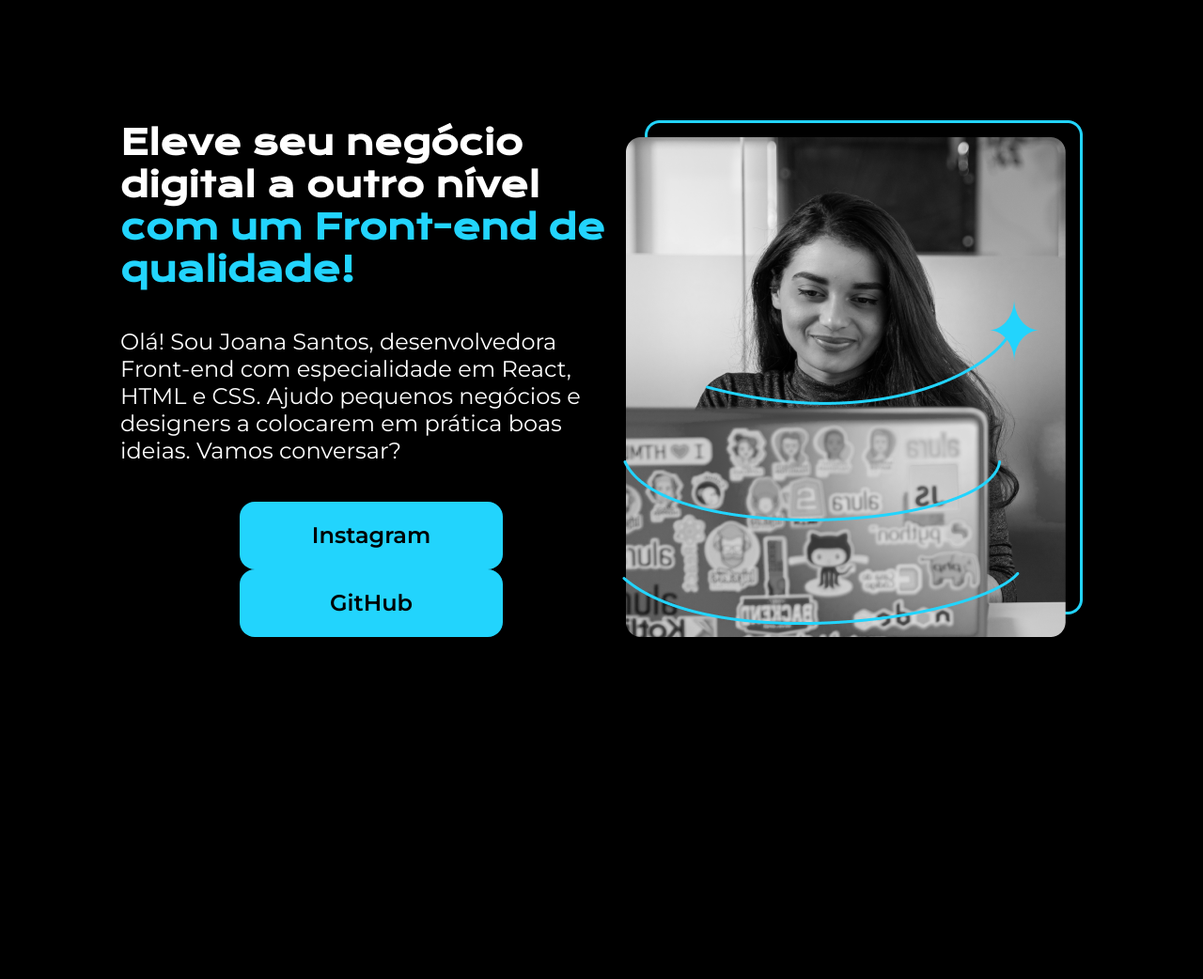
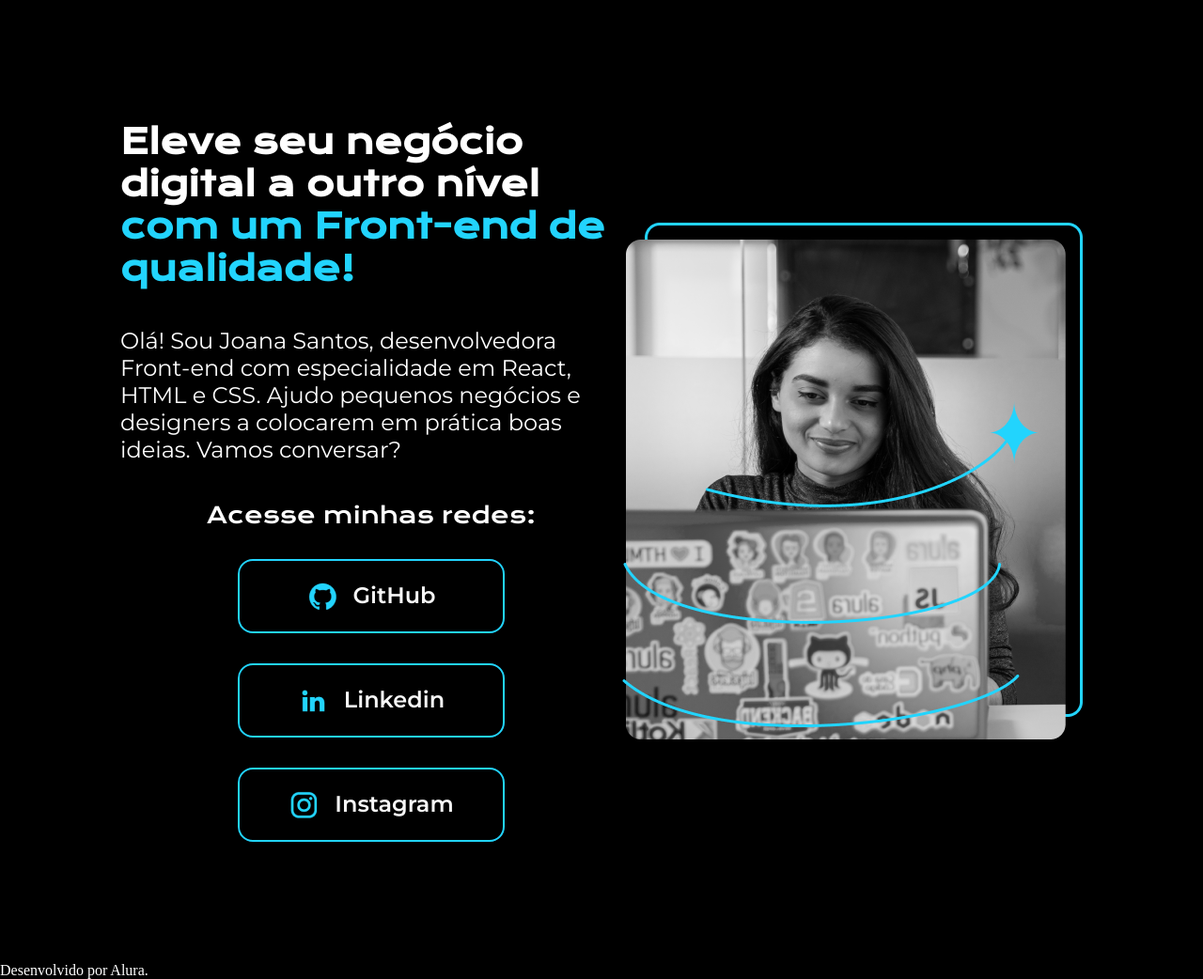
Before and after one commit to raniel-lopes/Portfolio-Allura, a plain HTML site: page Portfolio/index.html in a window 1280 px wide. Shown: the whole page at 94% size. Before the commit the page ends 928 px from the top, so only its background shows below. Drawn offline with nearby package versions, Linux system fonts and the light colour scheme.

Commit message:
commit imags

```diff
--- a/Portfolio/index.html
+++ b/Portfolio/index.html
@@ -22,13 +22,26 @@
             colocarem em prática boas ideias. Vamos
             conversar?</p>
             <div class="apresentacao__links">
-                <a class="apresentacao__links__link" href="https://instagram.com/rafaballerini">Instagram</a>
-                <a class="apresentacao__links__link" href="https://github.com/guilhermeonrails">GitHub</a>
+                <h2 class="apresentacao__links__subtitulo">Acesse minhas redes:</h2>
+                <a class="apresentacao__links__link" href="https://github.com/guilhermeonrails">
+                    <img src="./assets/github.png">
+                    GitHub
+                </a>
+                <a class="apresentacao__links__link" href="https://www.linkedin.com/in/raniel-lopes/">
+                    <img src="./assets/linkedin.png">
+                    Linkedin
+                </a>
+                <a class="apresentacao__links__link" href="https://instagram.com/rafaballerini">
+                    <img src="./assets/instagram.png">
+                    Instagram
+                </a>
             </div>
         </section>
-        <img src="imagem.png" alt="Foto da Joana Santos programando">
+        <img src="./assets/Imagem.png" alt="Foto da Joana Santos programando">
     </main>
-    <footer></footer>
+    <footer class="rodape">
+        <p>Desenvolvido por Alura.</p>
+    </footer>
 </body>
 
 </html>
--- a/Portfolio/style.css
+++ b/Portfolio/style.css
@@ -13,6 +13,7 @@ body {
     box-sizing: border-box;
 
 }
+
 .titulo-destaque {
     color:#22d4fd;
 }
@@ -46,10 +47,22 @@ body {
     flex-direction: column;
     justify-content: space-between;
     align-items: center;
+    gap: 32px;
+}
+
+.apresentacao__links__subtitulo {
+    font-family: 'Krona one', sans-serif;
+    font-weight: 400;
+    font-size: 24px;
+
 }
 
 .apresentacao__links__link {
-    background-color: #22d4fd;
+    /* background-color: #22d4fd; */
+    display: flex;
+    justify-content: center;
+    gap: 16px;
+    border: 2px solid #22d4fd;
     width: 280px;
     text-align: center;
     border-radius: 16px;
@@ -57,6 +70,10 @@ body {
     font-weight: 600;
     padding: 21.5px 0;
     text-decoration: none;
-    color: black;
+    color: #f6f6f6;
     font-family: "Montserrat", sans-serif;
 }
+
+.apresentacao__links__link:hover {
+    background-color: #272727;
+}
```
Also changed, not shown: Portfolio/assets/Imagem.png (renamed from Portfolio/Imagem.png), Portfolio/assets/github.png (added), Portfolio/assets/instagram.png (added), Portfolio/assets/linkedin.png (added).
